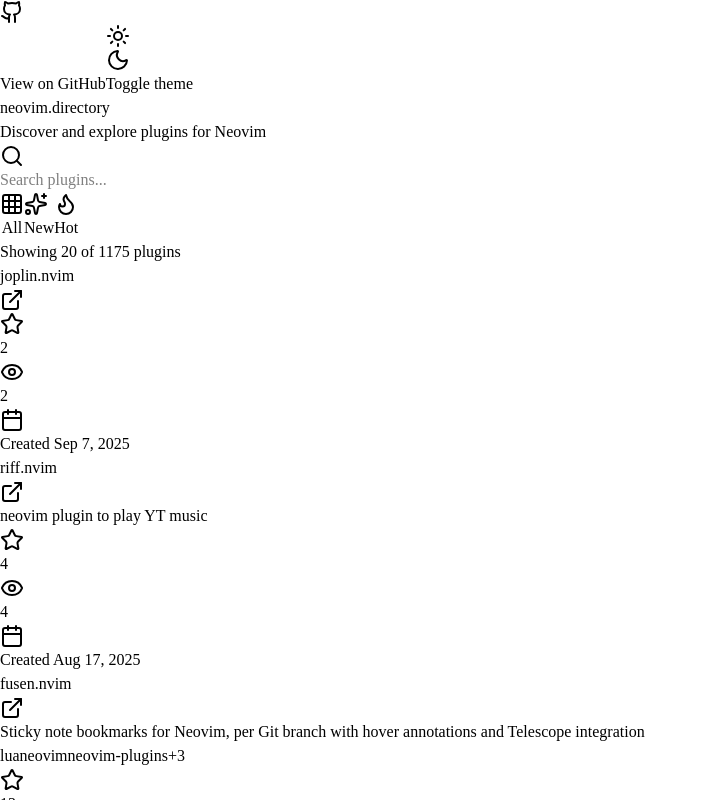
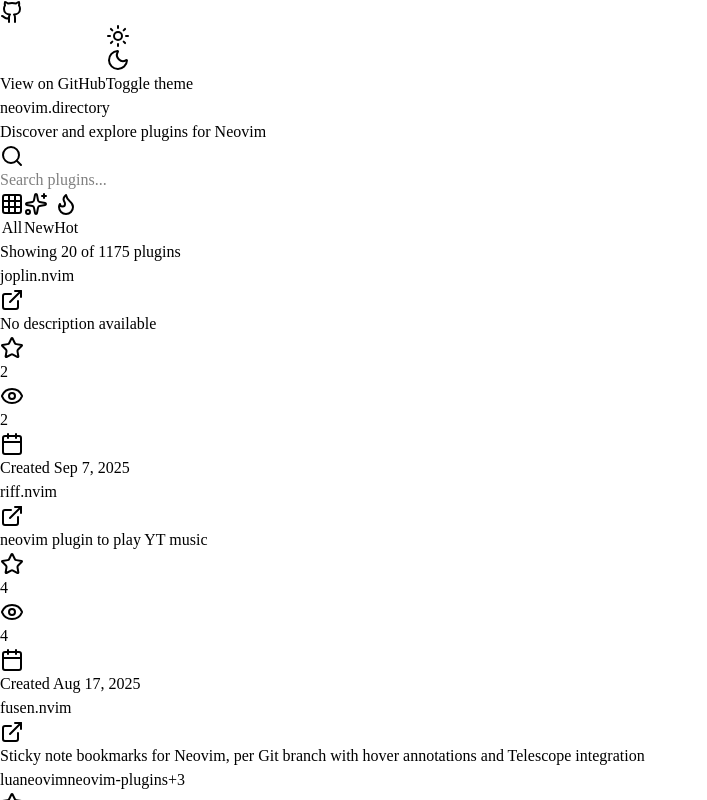
Before and after one commit to terror/neovim.directory, a React (Vite) app in the folder client/: page / in a window 1280 px wide. Both pictures are taken after a click on the button "New". Shown: the top 800 px of the page, without its empty margins (0-707 px from the left). Built offline with nearby package versions, Linux system fonts and the light colour scheme.

Commit message:
Make plugin card rendering more uniform

```diff
--- a/client/src/App.tsx
+++ b/client/src/App.tsx
@@ -326,15 +326,15 @@
                         <ExternalLink className='h-4 w-4' />
                       </a>
                     </div>
-                    <CardDescription className='line-clamp-2 text-sm'>
-                      {plugin.description}
+                    <CardDescription className='line-clamp-2 text-sm min-h-[2.5rem]'>
+                      {plugin.description || 'No description available'}
                     </CardDescription>
                   </CardHeader>
 
-                  <CardContent className='flex-grow'>
-                    {plugin.topics && (
-                      <div className='mb-4'>
-                        <div className='flex flex-wrap gap-1'>
+                  <CardContent className='flex-grow flex flex-col'>
+                    <div className='mb-3 min-h-[1.5rem]'>
+                      {plugin.topics && plugin.topics.length > 0 && (
+                        <div className='flex flex-wrap gap-0.5'>
                           {plugin.topics.slice(0, 3).map((topic) => (
                             <Badge
                               key={topic}
@@ -350,10 +350,10 @@
                             </Badge>
                           )}
                         </div>
-                      </div>
-                    )}
+                      )}
+                    </div>
 
-                    <div className='text-muted-foreground space-y-2 text-xs'>
+                    <div className='text-muted-foreground space-y-2 text-xs mt-auto'>
                       <div className='flex items-center justify-between'>
                         <div className='flex items-center gap-1'>
                           <Star className='h-3 w-3' />
@@ -364,19 +364,21 @@
                           <span>{formatNumber(plugin.watchers)}</span>
                         </div>
                       </div>
-                      {selectedCategory === 'new' && plugin.createdAt ? (
-                        <div className='flex items-center gap-1'>
-                          <Calendar className='h-3 w-3' />
-                          <span>Created {formatDate(plugin.createdAt)}</span>
-                        </div>
-                      ) : (
-                        plugin.updatedAt && (
-                          <div className='flex items-center gap-1'>
+                      <div className='flex items-center gap-1 min-h-[1rem]'>
+                        {selectedCategory === 'new' && plugin.createdAt ? (
+                          <>
+                            <Calendar className='h-3 w-3' />
+                            <span>Created {formatDate(plugin.createdAt)}</span>
+                          </>
+                        ) : plugin.updatedAt ? (
+                          <>
                             <Calendar className='h-3 w-3' />
                             <span>Updated {formatDate(plugin.updatedAt)}</span>
-                          </div>
-                        )
-                      )}
+                          </>
+                        ) : (
+                          <span className='text-muted-foreground/50'>No date info</span>
+                        )}
+                      </div>
                     </div>
                   </CardContent>
                 </Card>
```
